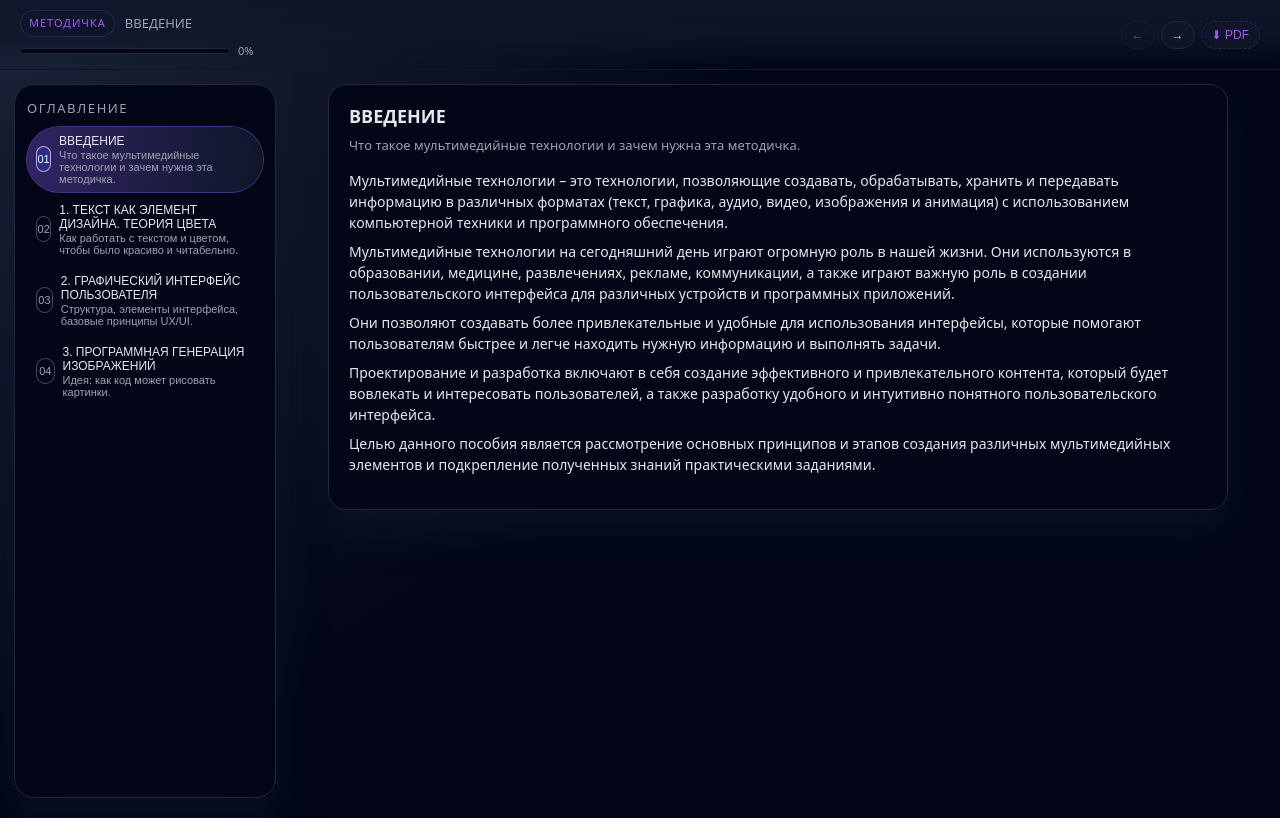
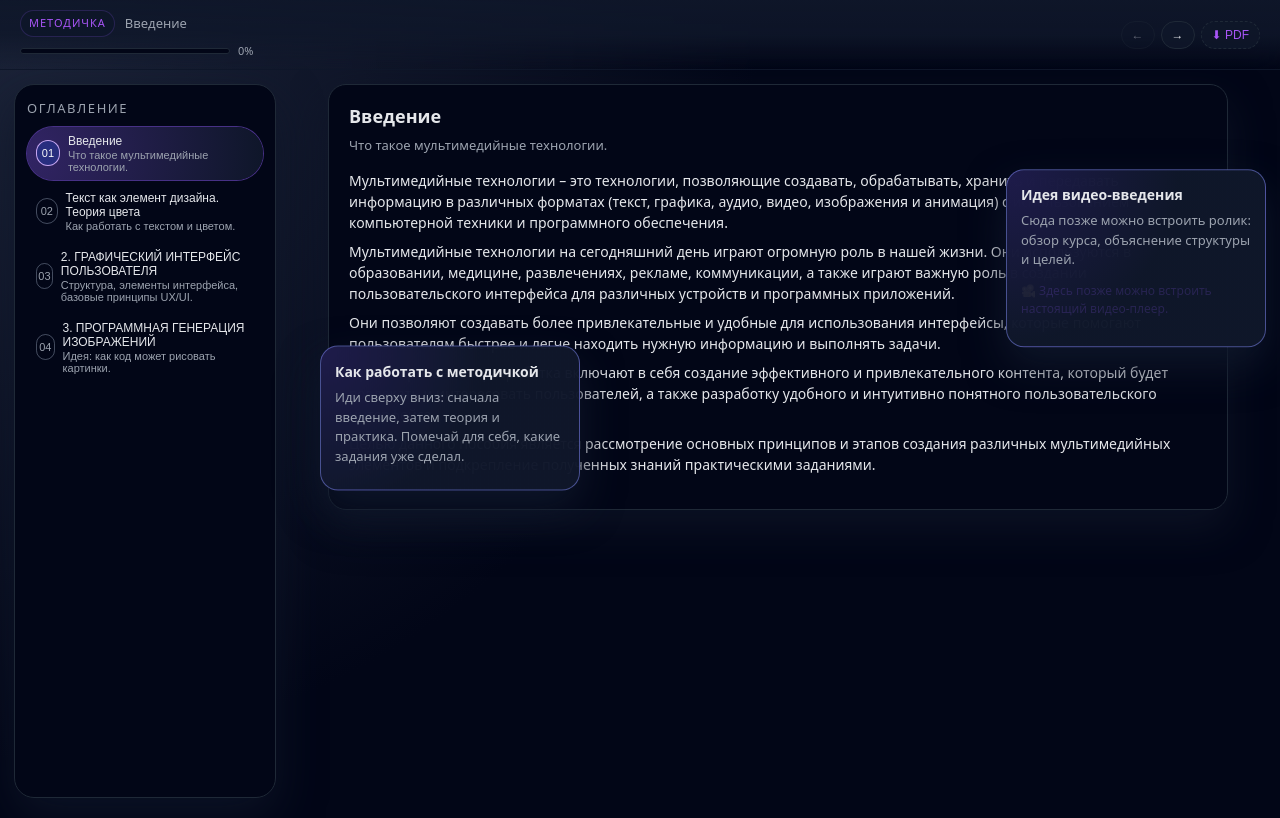
Before and after one commit to Nuwyint/metodichka-site, a React (Vite) app: page / in a window 1280 px wide. Built offline with nearby package versions, Linux system fonts and the light colour scheme.

Commit message:
fix: фиксирование боковых плашек мини тестов

```diff
--- a/src/App.jsx
+++ b/src/App.jsx
@@ -6,8 +6,8 @@ import "./index.css";
 const sections = [
   {
     id: "intro",
-    title: "ВВЕДЕНИЕ",
-    short: "Что такое мультимедийные технологии и зачем нужна эта методичка.",
+    title: "Введение",
+    short: "Что такое мультимедийные технологии.",
     content: (
       <>
         <p>
@@ -44,8 +44,8 @@ const sections = [
   },
   {
     id: "chapter1",
-    title: "1. ТЕКСТ КАК ЭЛЕМЕНТ ДИЗАЙНА. ТЕОРИЯ ЦВЕТА",
-    short: "Как работать с текстом и цветом, чтобы было красиво и читабельно.",
+    title: " Текст как элемент дизайна. Теория цвета",
+    short: "Как работать с текстом и цветом.",
     content: (
       <>
         <h3>1.1. ОБРАБОТКА ТЕКСТА</h3>
@@ -350,8 +350,9 @@ function MiniQuiz({ title, question, options, correctIndex }) {
 }
 
 // Выезжающая интерактивная плашка
-function InteractivePanel({ side, block, visible }) {
-  if (!block) return null;
+function InteractivePanel({ side, block, visible, top }) {
+  if (!block || !visible || top == null) return null;
+
   const classes =
     "interactive-panel interactive-panel--" +
     side +
@@ -382,7 +383,11 @@ function InteractivePanel({ side, block, visible }) {
     );
   }
 
-  return <aside className={classes}>{inner}</aside>;
+ return (
+    <aside className={classes} style={{ top }}>
+      {inner}
+    </aside>
+  );
 }
 
 // ------------------ ГЛАВНЫЙ КОМПОНЕНТ ------------------
@@ -391,8 +396,16 @@ function App() {
   const [currentId, setCurrentId] = useState("intro");
   const [scrollPercent, setScrollPercent] = useState(0);
 
+  const [leftTop, setLeftTop] = useState(null);
+  const [rightTop, setRightTop] = useState(null);
+
   // слушаем скролл окна, а не одного блока
   useEffect(() => {
+    // при переходе на другую главу сбрасываем плашки
+    setLeftTop(null);
+    setRightTop(null);
+  }, [currentId]);
+   useEffect(() => {
     const handleScroll = () => {
       const doc = document.documentElement;
       const scrollTop = window.scrollY || doc.scrollTop || 0;
@@ -405,12 +418,29 @@ function App() {
 
       const p = (scrollTop / maxScroll) * 100;
       setScrollPercent(p);
+
+      // конфиг для текущего раздела
+      const cfg = interactiveConfig[currentId] || {};
+
+       if (cfg.left && leftTop === null && p > 30) {
+        const top = scrollTop + window.innerHeight * 0.5;
+        setLeftTop(top);
+      }
+
+      // если есть правая плашка и ещё не ставили её top
+      if (cfg.right && rightTop === null && p > 70) {
+        const top = scrollTop + window.innerHeight * 0.3;
+        setRightTop(top);
+      }
+
+
     };
 
-    handleScroll(); // сразу посчитать при монтировании
+    handleScroll(); // посчитать сразу при монтировании
     window.addEventListener("scroll", handleScroll);
     return () => window.removeEventListener("scroll", handleScroll);
-  }, []);
+  }, [currentId, leftTop, rightTop]);
+
 
   const currentIndex = sections.findIndex((s) => s.id === currentId);
   const currentSection =
@@ -443,9 +473,10 @@ function App() {
     scrollToTop();
   };
 
-  const cfg = interactiveConfig[currentId] || {};
-  const showLeft = scrollPercent > 30; // появляется после ~15% прокрутки
-  const showRight = scrollPercent > 70; // после ~45%
+   const cfg = interactiveConfig[currentId] || {};
+  const showLeft = leftTop !== null;
+  const showRight = rightTop !== null;
+
 
   return (
     <div className="app">
@@ -481,8 +512,18 @@ function App() {
       </div>
 
       {/* Интерактивные плашки слева/справа */}
-      <InteractivePanel side="left" block={cfg.left} visible={showLeft} />
-      <InteractivePanel side="right" block={cfg.right} visible={showRight} />
+      <InteractivePanel
+        side="left"
+        block={cfg.left}
+        visible={showLeft}
+        top={leftTop}
+      />
+      <InteractivePanel
+        side="right"
+        block={cfg.right}
+        visible={showRight}
+        top={rightTop}
+      />
     </div>
   );
 }
--- a/src/index.css
+++ b/src/index.css
@@ -34,8 +34,8 @@ body {
 .app {
   min-height: 100vh;
   background: radial-gradient(circle at top left, #1d253a 0, #020617 50%);
+  position: relative;
 }
-
 /* ---------------- HEADER ---------------- */
 
 .header {
@@ -320,9 +320,7 @@ body {
 /* ---------------- ИНТЕРАКТИВНЫЕ ПЛАШКИ ---------------- */
 
 .interactive-panel {
-  position: fixed;
-  top: 50%;
-  transform: translateY(-50%);
+  position: absolute;
   width: 260px;
   background: radial-gradient(
     circle at top left,
@@ -338,11 +336,14 @@ body {
   opacity: 0;
   pointer-events: none;
   transition: opacity 0.2s ease-out;
+  /* top задаём из React через style={{ top }} */
 }
+/* ЛЕВАЯ — правее сайдбара (~290px ширина сайдбара) */
 .interactive-panel--left {
-  left: 320px; /* если надо, подгони под свою ширину сайдбара */
+  left: 320px; /* подгони, если нужно */
 }
 
+/* ПРАВАЯ — у правого края окна */
 .interactive-panel--right {
   right: 14px;
 }
```
